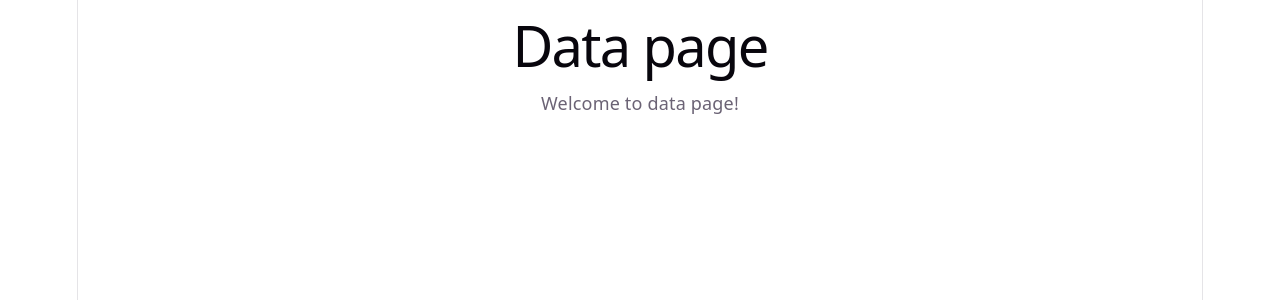
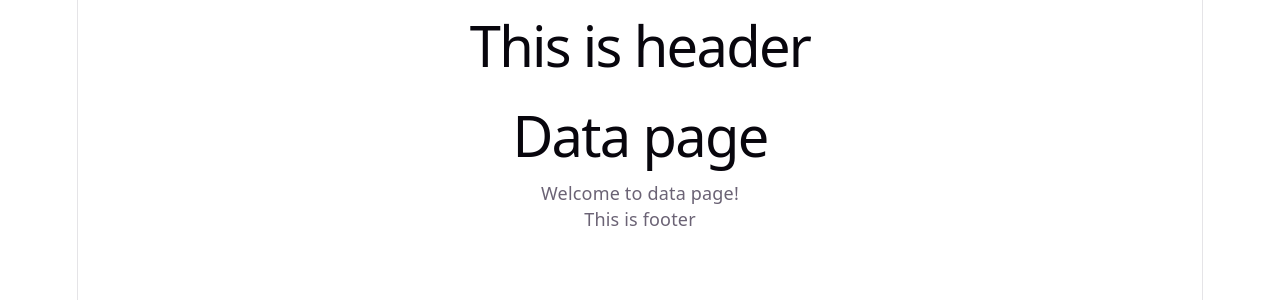
Before and after one commit to fadhliazhar14/belajar-reactjs-router, a React (Vite) app: page /data in a window 1280 px wide. Shown: the top 300 px of the page. Built offline with nearby package versions, Linux system fonts and the light colour scheme.

Commit message:
Learn how to implement Outlet - React Routes

```diff
--- /dev/null
+++ b/src/DataLayout.jsx
@@ -0,0 +1,19 @@
+import { Outlet } from "react-router";
+
+export default function DataLayout() {
+    return (
+        <>
+        <div>
+            <h1>This is header</h1>
+        </div>
+        <div>
+            <Outlet />
+        </div>
+        <div>
+            <footer>
+                <p>This is footer</p>
+            </footer>
+        </div>
+        </>
+    )
+}
--- a/src/main.jsx
+++ b/src/main.jsx
@@ -8,6 +8,7 @@ import Product from './Product.jsx'
 import Customer from './Customer.jsx'
 import Seller from './Seller.jsx'
 import Data from './Data.jsx'
+import DataLayout from './DataLayout.jsx'
 
 createRoot(document.getElementById('root')).render(
   <StrictMode>
@@ -15,7 +16,7 @@ createRoot(document.getElementById('root')).render(
       <Routes>
         <Route path='/' element={<Home />} />
         <Route path='/about' element={<About />} />
-        <Route path='/data'>
+        <Route path='/data' element={<DataLayout />}>
           <Route index element={<Data />} />
           <Route path='products' element={<Product />} />
           <Route path='customers' element={<Customer />} />
```
